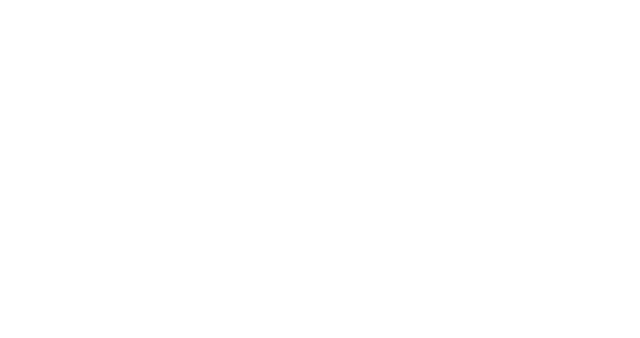
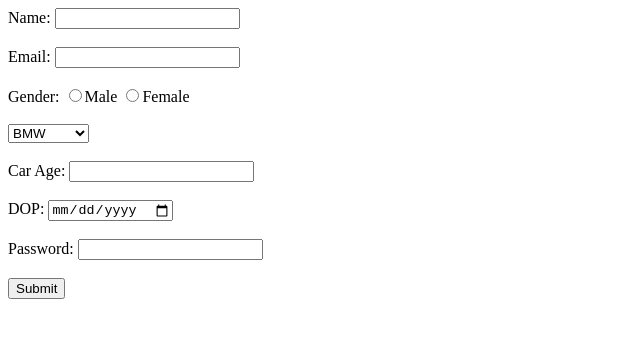
Before and after one commit to acciojob/car-insurance-form-Jayaprakash-Paspula, a website: page main.html in a window 1280 px wide. Shown: the whole page, without its empty margins (0-640 px from the left). Drawn offline with Linux system fonts and the light colour scheme.

Commit message:
created a submission

```diff
--- a/main.html
+++ b/main.html
@@ -10,7 +10,29 @@
 	<!-- the entire body must be written by student -->
     <script type="text/javascript" src="./script.js">
 </script>
+<form method="POST">
+	<label for="name">Name:</label>
+	<input type="text" required id="name" name="name"><br><br>
+	<label for="email">Email:</label>
+	<input type="email" required id="email" name="email"><br><br>
+	<label for="gender">Gender:</label>
+	<input type="radio" required  name="gender" value="Male">Male
+	<input type="radio" required  name="gender" value="Female">Female<br><br>
+	<select name="Cars" id="cars">
+		<option value="1">BMW</option>
+		<option value="2">Audi</option>
+		<option value="3">HP</option>
+		<option value="4">Mercedez</option>
+	</select><br><br>
+	<label for="carage">Car Age:</label>
+	<input type="text" required name="carage" id="carage"><br><br>
+	<label for="dop">DOP:</label>
+	<input type="date" required name="dop" id="dop"><br><br>
+	<label for="password">Password:</label>
+	<input type="password" required name="password" id="password"><br><br>
+	<input type="submit"><br><br>
 
+</form>
 </body>
 
 </html>
```
